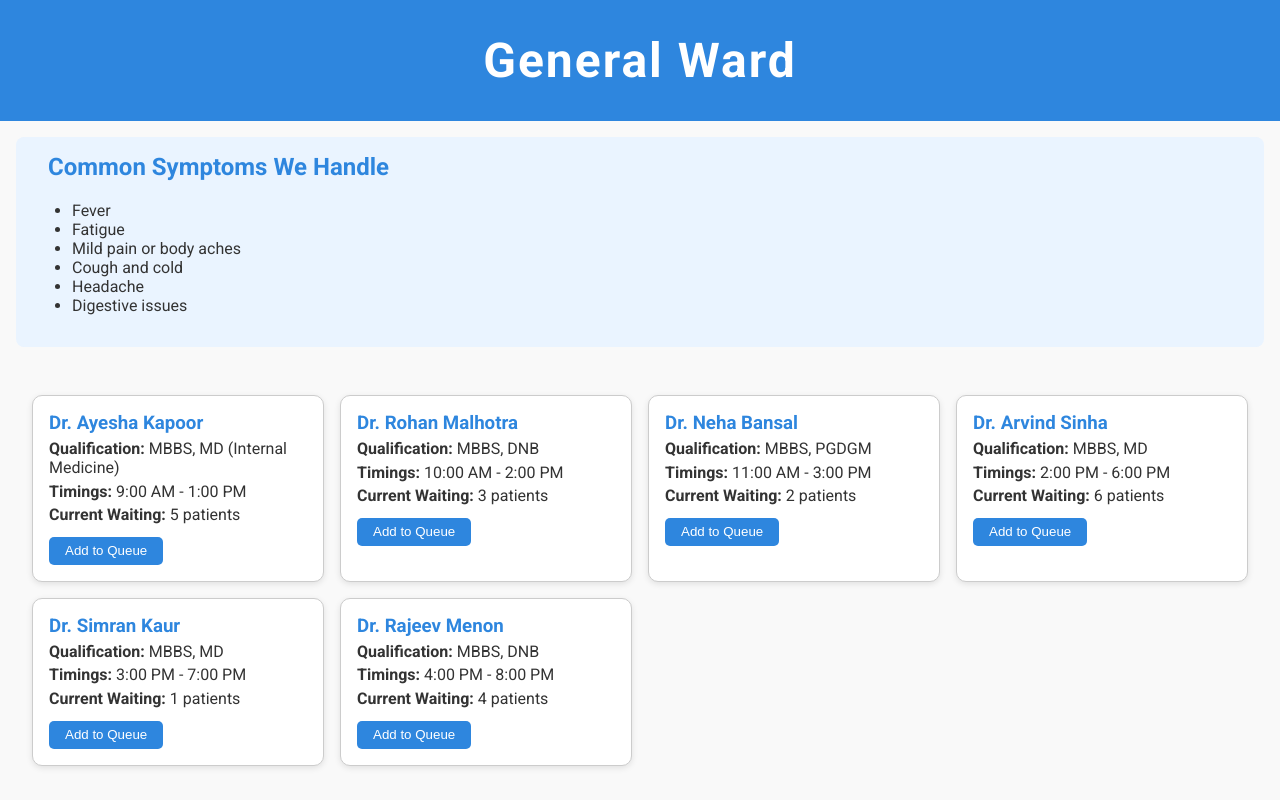
After one commit to ManasSrivastava2047/Medical-ai-agent, a Flask app: template templates/general-medicine.html in a window 1280 px wide. The commit adds this page. Run offline with Flask 3, Linux system fonts and the light colour scheme; the template is opened without the code that fills it, so the values that code supplies are empty.

Commit message:
Commit 11

```diff
--- a/templates/bookappt.html
+++ b/templates/bookappt.html
@@ -186,7 +186,7 @@
         </form>
 
         {% if result %}
-        <button class="gotoDoctorBtn" onclick="handleRedirect('{{ result }}')">Redirect to Recommended Department</button>
+        <button class="gotoDoctorBtn" onclick="handleRedirect('{{ redirect_text|lower }}')">Redirect to Recommended Department</button>
         {% else %}
         <button class="gotoDoctorBtn" disabled>Redirect to Department</button>
         {% endif %}
--- /dev/null
+++ b/templates/general-medicine.html
@@ -0,0 +1,163 @@
+<!DOCTYPE html>
+<html lang="en">
+<head>
+  <meta charset="UTF-8">
+  <title>General Ward</title>
+  <link href="https://fonts.googleapis.com/css2?family=Roboto:wght@400;700&display=swap" rel="stylesheet">
+  <style>
+    body {
+      margin: 0;
+      font-family: 'Roboto', sans-serif;
+      background-color: #f9f9f9;
+      color: #333;
+    }
+
+    header {
+      background-color: #2e86de;
+      color: white;
+      padding: 2rem;
+      text-align: center;
+    }
+
+    header h1 {
+      font-size: 3rem;
+      margin: 0;
+      letter-spacing: 2px;
+    }
+
+    .symptoms {
+      background-color: #eaf4ff;
+      padding: 1rem 2rem;
+      margin: 1rem;
+      border-radius: 8px;
+    }
+
+    .symptoms h2 {
+      margin-top: 0;
+      color: #2e86de;
+    }
+
+    .symptoms ul {
+      padding-left: 1.5rem;
+    }
+
+    .doctors {
+      display: grid;
+      grid-template-columns: repeat(auto-fit, minmax(250px, 1fr));
+      gap: 1rem;
+      padding: 2rem;
+    }
+
+    .doctor-card {
+      background-color: white;
+      border: 1px solid #ccc;
+      border-radius: 10px;
+      padding: 1rem;
+      box-shadow: 0 2px 6px rgba(0,0,0,0.1);
+      transition: transform 0.2s;
+    }
+
+    .doctor-card:hover {
+      transform: scale(1.02);
+    }
+
+    .doctor-card h3 {
+      margin: 0;
+      color: #2e86de;
+    }
+
+    .doctor-card p {
+      margin: 0.3rem 0;
+    }
+
+    .wait-btn {
+      margin-top: 0.5rem;
+      background-color: #2e86de;
+      color: white;
+      border: none;
+      padding: 0.4rem 1rem;
+      border-radius: 5px;
+      cursor: pointer;
+    }
+
+    .wait-btn:hover {
+      background-color: #1e5fa5;
+    }
+  </style>
+</head>
+<body>
+  <header>
+    <h1>General Ward</h1>
+  </header>
+
+  <section class="symptoms">
+    <h2>Common Symptoms We Handle</h2>
+    <ul>
+      <li>Fever</li>
+      <li>Fatigue</li>
+      <li>Mild pain or body aches</li>
+      <li>Cough and cold</li>
+      <li>Headache</li>
+      <li>Digestive issues</li>
+    </ul>
+  </section>
+
+  <section class="doctors">
+    <div class="doctor-card">
+      <h3>Dr. Ayesha Kapoor</h3>
+      <p><strong>Qualification:</strong> MBBS, MD (Internal Medicine)</p>
+      <p><strong>Timings:</strong> 9:00 AM - 1:00 PM</p>
+      <p><strong>Current Waiting:</strong> <span id="wait1">5</span> patients</p>
+      <button class="wait-btn" onclick="increment('wait1')">Add to Queue</button>
+    </div>
+
+    <div class="doctor-card">
+      <h3>Dr. Rohan Malhotra</h3>
+      <p><strong>Qualification:</strong> MBBS, DNB</p>
+      <p><strong>Timings:</strong> 10:00 AM - 2:00 PM</p>
+      <p><strong>Current Waiting:</strong> <span id="wait2">3</span> patients</p>
+      <button class="wait-btn" onclick="increment('wait2')">Add to Queue</button>
+    </div>
+
+    <div class="doctor-card">
+      <h3>Dr. Neha Bansal</h3>
+      <p><strong>Qualification:</strong> MBBS, PGDGM</p>
+      <p><strong>Timings:</strong> 11:00 AM - 3:00 PM</p>
+      <p><strong>Current Waiting:</strong> <span id="wait3">2</span> patients</p>
+      <button class="wait-btn" onclick="increment('wait3')">Add to Queue</button>
+    </div>
+
+    <div class="doctor-card">
+      <h3>Dr. Arvind Sinha</h3>
+      <p><strong>Qualification:</strong> MBBS, MD</p>
+      <p><strong>Timings:</strong> 2:00 PM - 6:00 PM</p>
+      <p><strong>Current Waiting:</strong> <span id="wait4">6</span> patients</p>
+      <button class="wait-btn" onclick="increment('wait4')">Add to Queue</button>
+    </div>
+
+    <div class="doctor-card">
+      <h3>Dr. Simran Kaur</h3>
+      <p><strong>Qualification:</strong> MBBS, MD</p>
+      <p><strong>Timings:</strong> 3:00 PM - 7:00 PM</p>
+      <p><strong>Current Waiting:</strong> <span id="wait5">1</span> patients</p>
+      <button class="wait-btn" onclick="increment('wait5')">Add to Queue</button>
+    </div>
+
+    <div class="doctor-card">
+      <h3>Dr. Rajeev Menon</h3>
+      <p><strong>Qualification:</strong> MBBS, DNB</p>
+      <p><strong>Timings:</strong> 4:00 PM - 8:00 PM</p>
+      <p><strong>Current Waiting:</strong> <span id="wait6">4</span> patients</p>
+      <button class="wait-btn" onclick="increment('wait6')">Add to Queue</button>
+    </div>
+  </section>
+
+  <script>
+    function increment(id) {
+      const span = document.getElementById(id);
+      let count = parseInt(span.innerText);
+      span.innerText = count + 1;
+    }
+  </script>
+</body>
+</html>
```
Also changed, not shown: templates/general.html (deleted, +0 -11 lines).
